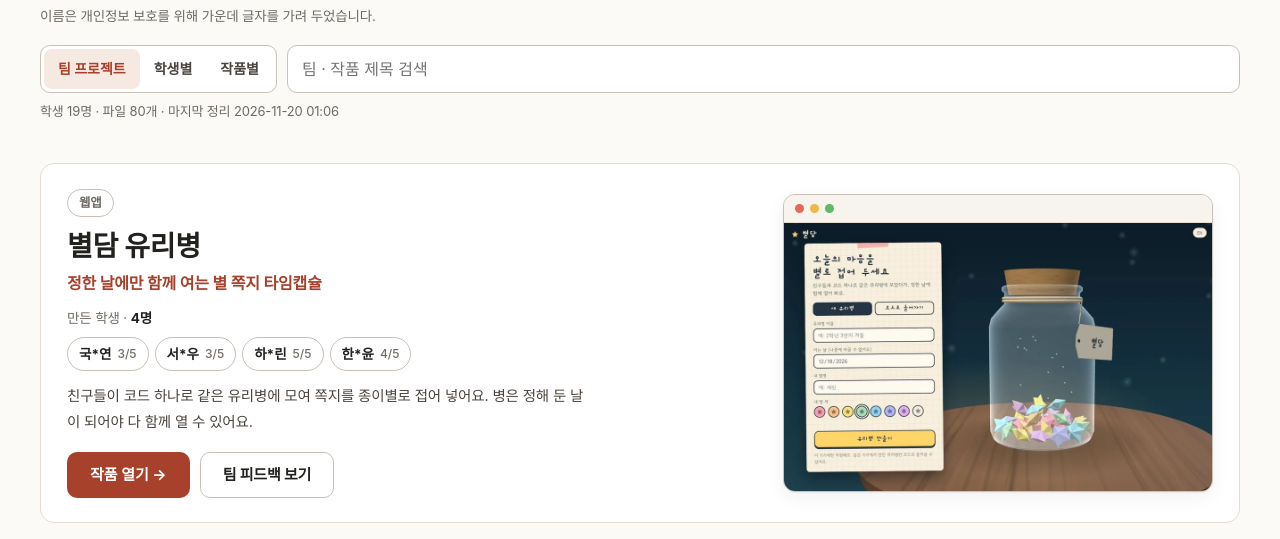
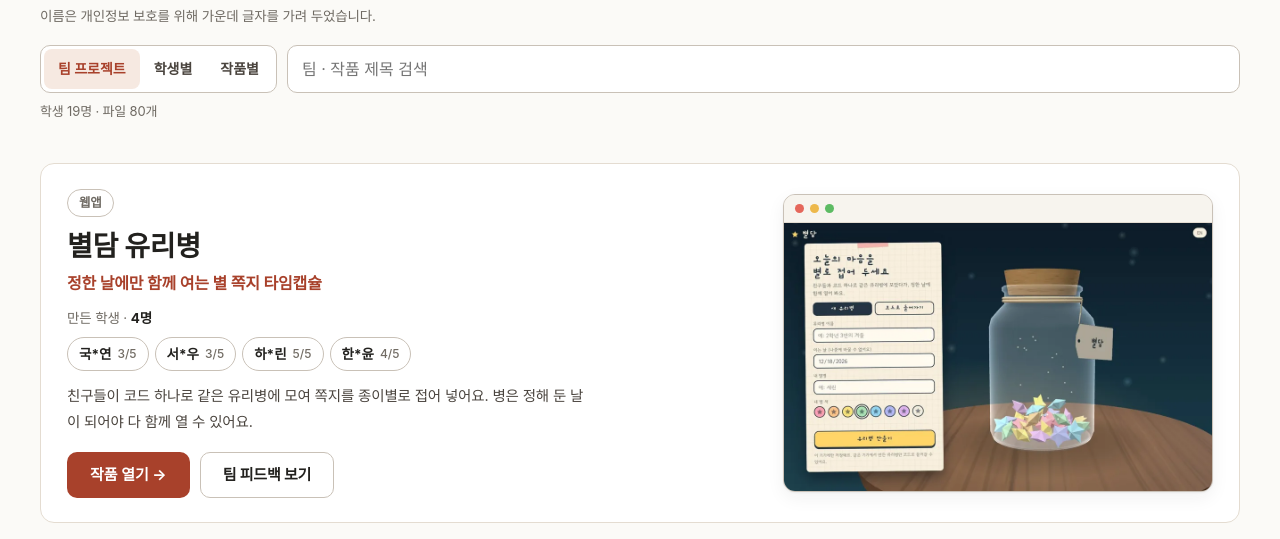
Before and after one commit to haha689501-collab/dimigo-vibe-coding, a plain HTML site: page docs/gallery/index.html in a window 1280 px wide. Shown: the part 224-763 px from the top of the page. Drawn offline with Linux system fonts and the light colour scheme.

Commit message:
학생 작품 공개판: 마지막 정리 일시 표시 빼기
Co-Authored-By: Claude Opus 5.5 <noreply@anthropic.com>

```diff
--- a/docs/gallery/data.js
+++ b/docs/gallery/data.js
@@ -1,6 +1,6 @@
 /* tools/build-gallery.py 가 만든 공개용 파일입니다. 직접 고치지 마세요. */
 window.STUDENT_WORKS = {
- "updated": "2026-11-20 01:06",
+ "updated": "2026-11-20 08:53",
  "days": 5,
  "labels": {
   "1": "기획서",
--- a/docs/gallery/index.html
+++ b/docs/gallery/index.html
@@ -404,7 +404,7 @@
     $('view').innerHTML = state.student ? renderPerson(state.student) : (state.view === 'days' ? renderDays() : state.view === 'students' ? renderStudents() : renderTeamsView());
     var total = DATA.students.reduce(function (a, s) { return a + Object.keys(s.days || {}).reduce(function (b, d) { return b + s.days[d].length; }, 0); }, 0);
     $('note').textContent = DATA.students.length
-      ? '학생 ' + DATA.students.length + '명 · 파일 ' + total + '개' + (DATA.updated ? ' · 마지막 정리 ' + DATA.updated : '')
+      ? '학생 ' + DATA.students.length + '명 · 파일 ' + total + '개'
       : '';
   }
 
```
